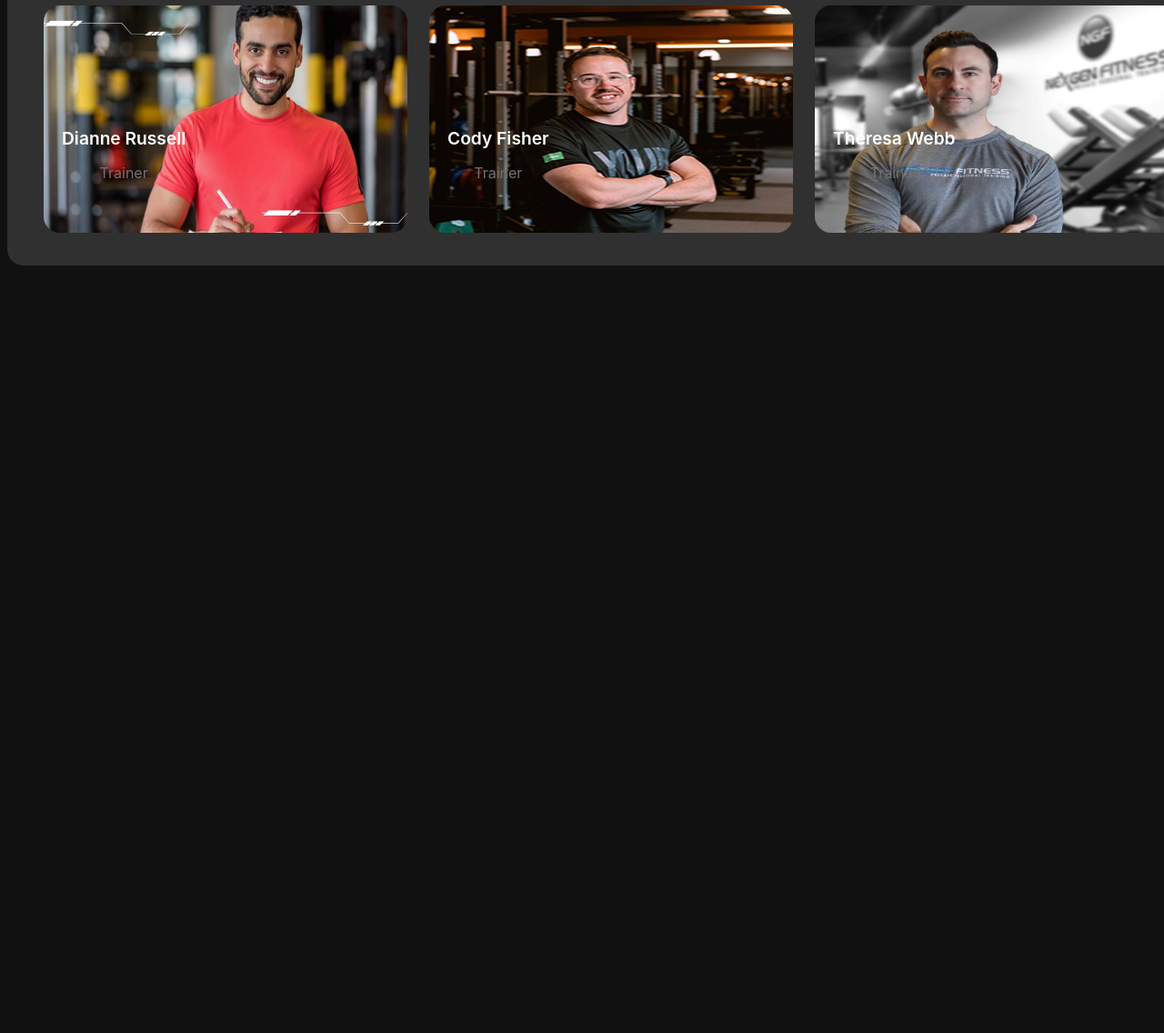
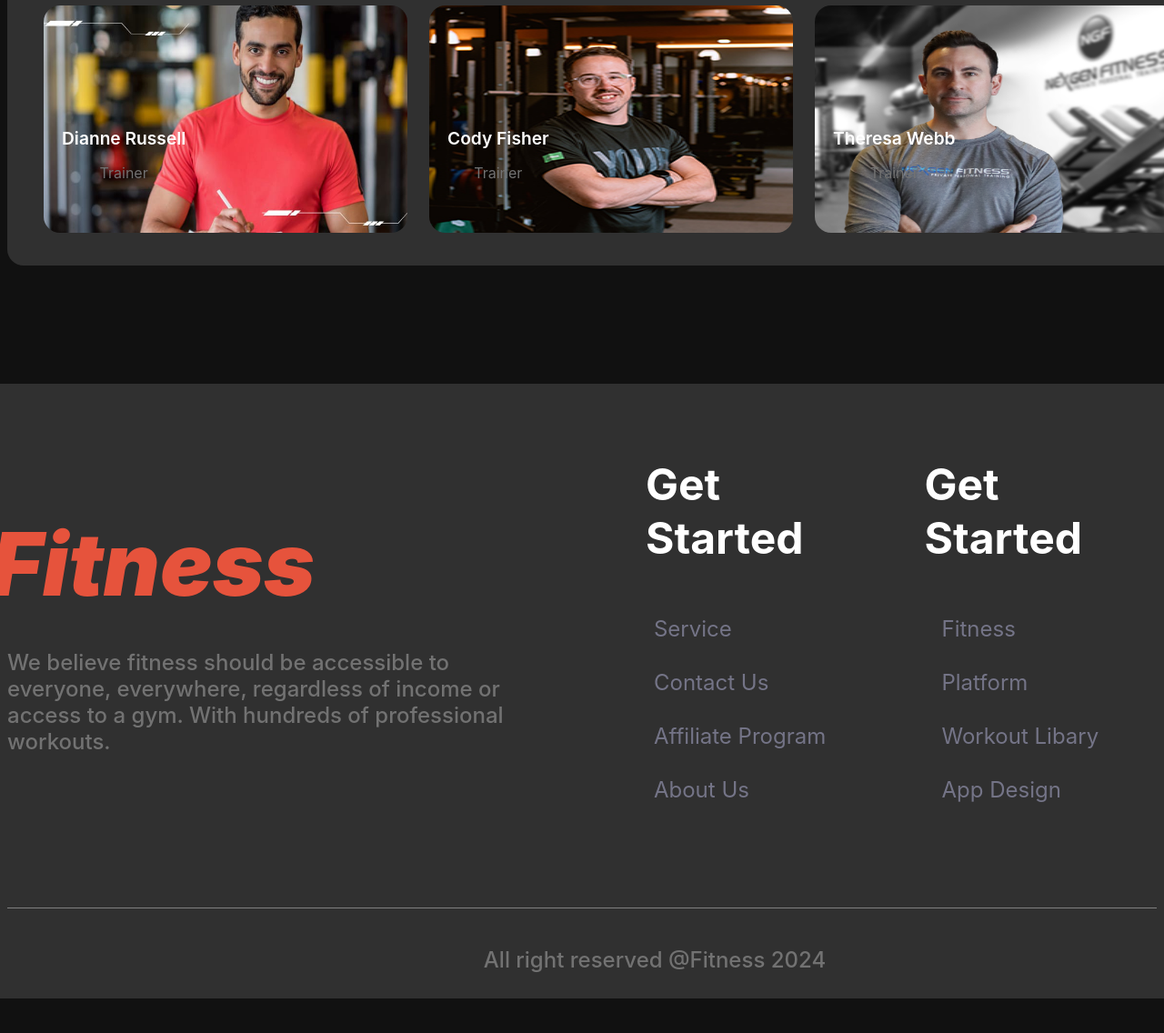
Before and after one commit to RdCeo/B10A2-fitness-website-01, a plain HTML site: page index.html in a window 1280 px wide. Shown: the part 2723-3859 px from the top of the page at 91% size. Before the commit the page ends 3023 px from the top, so only its background shows below. Drawn offline with Linux system fonts and the light colour scheme.

Commit message:
added Get Started & copyright section

```diff
--- a/index.html
+++ b/index.html
@@ -186,8 +186,74 @@
 
             </section>
 
+         <!-- Get Started section start -->
+         <section class="display-flex run3 text-primary">
+            <section></section>
+            <div>
+                <h3 class="section-title brand2">Fitness</h3>
+                <p class="text-light-gray justify-content">We believe fitness should be accessible to everyone, everywhere, regardless of income or access to a gym. With hundreds of professional workouts.</p>
+            </div>
+            <div class="run3">
+                <div>
+                    <table>
+                        <thead>
+                            <tr>
+                                <th>Get Started</th>
+                                <th class="need-gap">Get Started</th>
+
+
+                            </tr>
+                        </thead>
+                        <tbody>
+                            <tr>
+
+                                <td>Service</td>
+                                <td class="need-gap">Fitness</td>
+
+                            </tr>
+                            <tr>
+
+                                <td>Contact Us</td>
+                                <td class="need-gap">Platform</td>
+
+                            </tr>
+                            <tr>
+
+                                <td>Affiliate Program</td>
+                                <td class="need-gap">Workout Libary</td>
+
+                            </tr>
+                            <tr>
+
+                                <td>About Us</td>
+                                <td class="need-gap">App Design</td>
+
+
+                            </tr>
+                        </tbody>
+                    </table>
+
+
+                    <div>
+
+
+                    </div>
+                </div>
+
+            </div>
+
+
+        </section>
+                        <div class="line">
+                <div class="box" id="box-12"></div>
+            </div>
+            <h3 class="text-light-gray justify-content2">All right reserved @Fitness 2024</h3>
+
+
         </main>
-        <footer></footer>
+        <footer>
+
+        </footer>
 
     </body>
     </html>
--- a/styles/fitness.css
+++ b/styles/fitness.css
@@ -174,6 +174,7 @@ main > section{
     color: #E6533C;
     font-style: italic;
 }
+
 .nav-item{
     list-style: none;
     margin-right: 30px;
@@ -342,6 +343,27 @@ main > section{
     height: 250px;
     border-radius: 18px;
 }
+
+.run3{
+
+    /* border: 1px solid #FF900E; */
+    background-color: #303030;
+    position: relative;
+    right: 50px;
+    width: 100%;
+    height: 100%;
+    border-radius: none;
+    text-align: center;
+    align-items: center;
+    justify-content: center;
+    padding: 60px 50px 100px 50px;
+
+
+}
+.run3 img{
+width: 500px;
+border-radius: 18px;
+}
 .teams{
     align-items: center;
 }
@@ -425,3 +447,94 @@ main > section{
     flex-wrap: nowrap;
 
 }
+
+.brand2{
+    position: relative;
+    top: -50px;
+    left: -185px;
+    font-weight: 900;
+    font-size: 6rem;
+    color: #E6533C;
+    font-style: italic;
+}
+.justify-content{
+    position: relative;
+    text-wrap: wrap;
+    font-weight: 500;
+    font-size: 1.5rem;
+    top: -110px;
+    text-align: left;
+    margin-right: 140px;
+}
+.get-started{
+    display: grid;
+    grid-template-columns: repeat(2, 2fr);
+
+}
+
+table{
+    border-collapse: collapse;
+}
+td{
+border: none;
+padding: 15px 0px 15px 20px;
+
+text-align: left;
+font-size: 1.5rem;
+color: rgb(116, 116, 135);
+
+}
+th{
+    border: none;
+    padding: -300px 200px 200px 150px;
+    margin-right: 50px;
+    position: relative;
+    bottom: 40px;
+    right: -10px;
+    text-align: left;
+    font-size: 3rem;
+    justify-content: space-between;
+
+    }
+    th2{
+        border: none;
+        padding: -300px 200px 200px 150px;
+
+        position: relative;
+        bottom: -20px;
+        right: -150px;
+        text-align: left;
+        font-size: 3rem;
+        font-weight: 00;
+        justify-content: space-between;
+
+        }
+    .justify-content2{
+        position: relative;
+        margin-top: -240px;
+        right: -80px;
+        font-weight: 500;
+        font-size: 1.5rem;
+        text-align: center;
+
+    }
+
+
+.line{
+        display: grid;
+        grid-template-columns: repeat(4, 1fr);
+        grid-template-rows: repeat(3, 1px) 50px 50px;
+        gap: 20px;
+    }
+    .box{
+        background-color: gray;
+    }
+ #box-12{
+        grid-column: span 5;
+        position: relative;
+        bottom: 100px;
+    }
+   .need-gap{
+    position: relative;
+    right: -80px;
+   }
```
